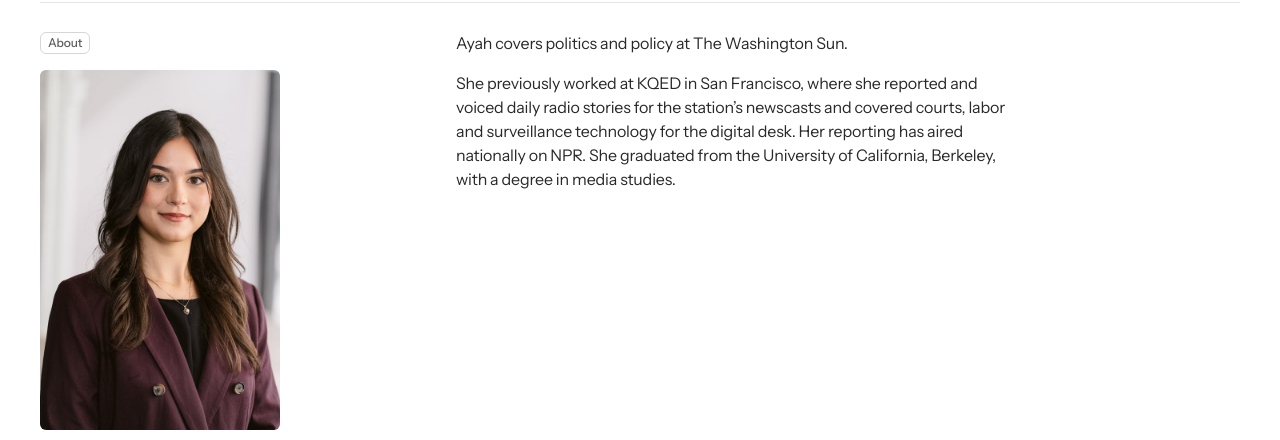
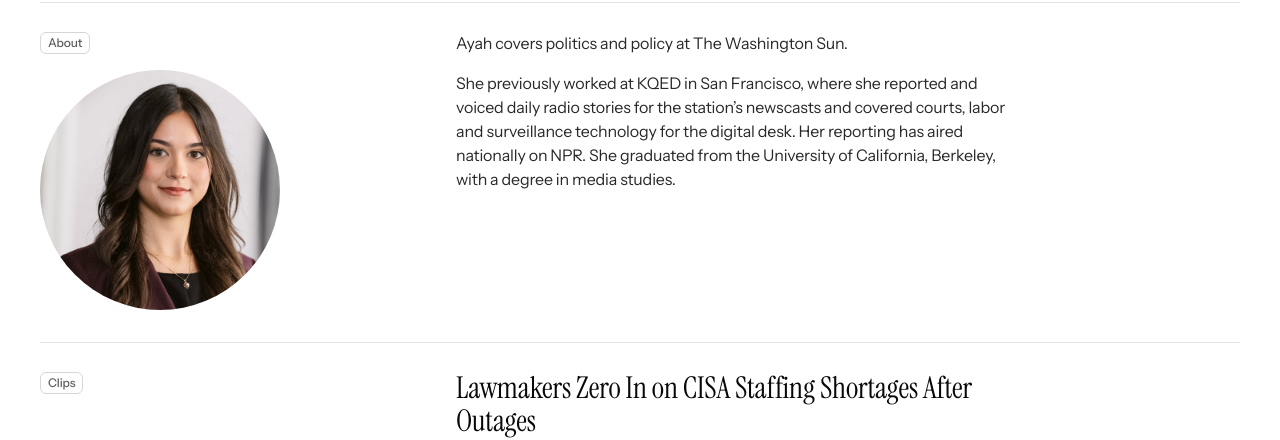
Before and after one commit to ayahaliahmad/aji-site-ayah, a plain HTML site: page index.html in a window 1280 px wide. Shown: the part 381-821 px from the top of the page. Drawn offline with Linux system fonts and the light colour scheme.

Commit message:
Make headshot circular
Co-Authored-By: Claude Opus 5.5 <noreply@anthropic.com>
Claude-Session: https://claude.ai/code/session_01XmpCjGqTmkKcdYVKLhDyCg

```diff
--- a/index.html
+++ b/index.html
@@ -102,9 +102,10 @@
       width: 100%;
       max-width: 240px;
       height: auto;
-      aspect-ratio: 2 / 3;
+      aspect-ratio: 1 / 1;
       object-fit: cover;
-      border-radius: 6px;
+      object-position: 50% 22%;
+      border-radius: 50%;
     }
 
     /* Clips list (ready for stories) */
```
Also changed, not shown: 1 other file.
